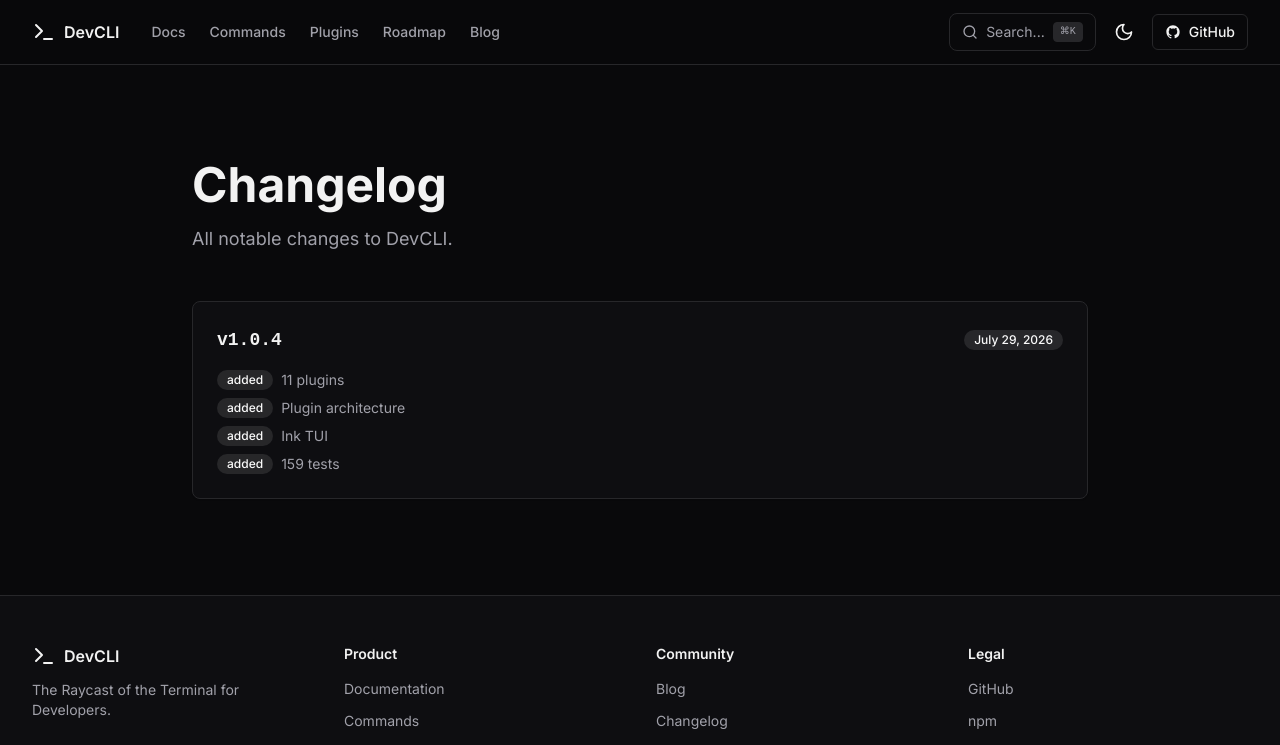
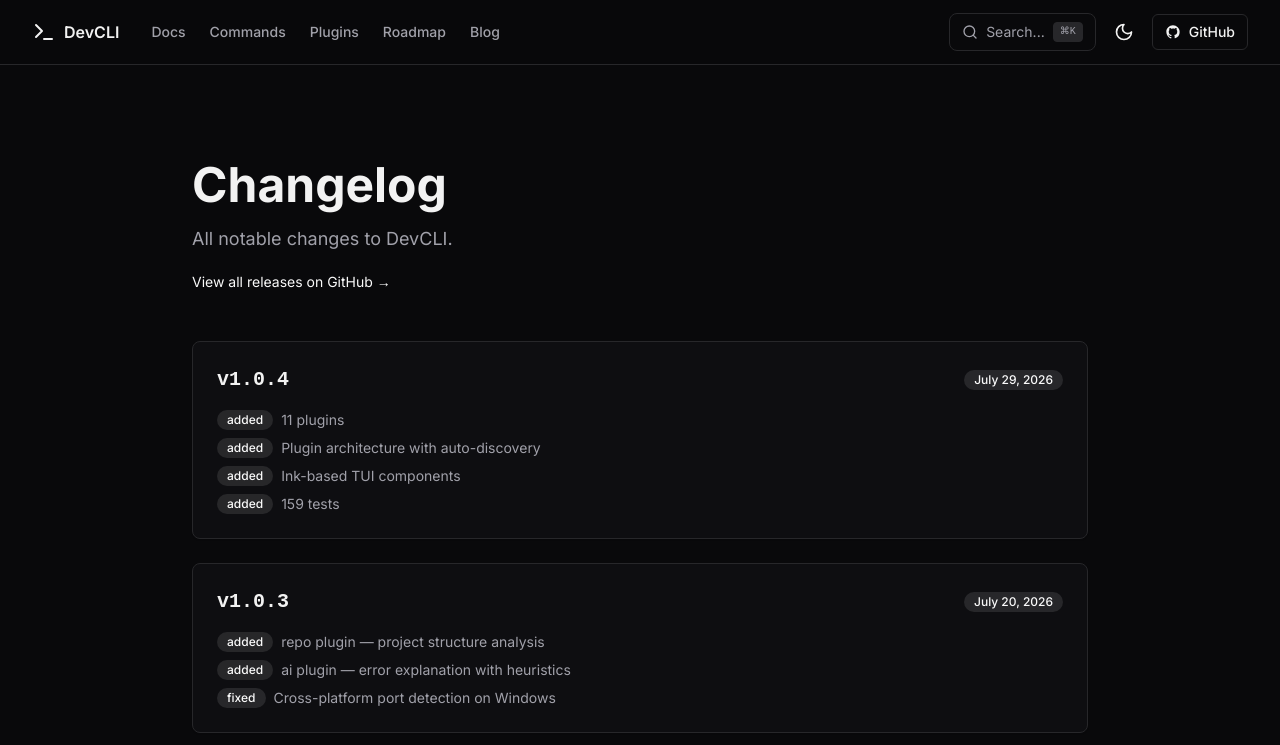
Before and after one commit to 1arley/devcli, a Next.js app in the folder apps/website/: page /en/changelog in a window 1280 px wide. Shown: the top 745 px of the page. Built offline with nearby package versions, Linux system fonts and the light colour scheme.

Commit message:
feat(website): expand changelog with multi-release history and typed badges
- Added 5 historical releases from v1.0.0 to v1.0.4
- Added typed badges (added, fixed, changed, removed)
- Added link to GitHub releases page

```diff
--- a/apps/website/src/app/[locale]/changelog/page.tsx
+++ b/apps/website/src/app/[locale]/changelog/page.tsx
@@ -1,43 +1,123 @@
 import { getDictionary } from '@/lib/i18n'
 import { type Locale } from '@/lib/i18n/config'
-import { Card, CardContent, CardHeader, CardTitle } from '@/components/ui/card'
+import { Card, CardContent, CardHeader } from '@/components/ui/card'
 import { Badge } from '@/components/ui/badge'
+import { GITHUB_REPO_URL } from '@/lib/urls'
+
+type ChangeType = 'added' | 'fixed' | 'changed' | 'removed'
+
+interface Release {
+  version: string
+  date: string
+  changes: { type: ChangeType; description: string }[]
+}
+
+const releases: Release[] = [
+  {
+    version: '1.0.4',
+    date: '2026-07-29',
+    changes: [
+      { type: 'added', description: '11 plugins' },
+      { type: 'added', description: 'Plugin architecture with auto-discovery' },
+      { type: 'added', description: 'Ink-based TUI components' },
+      { type: 'added', description: '159 tests' },
+    ],
+  },
+  {
+    version: '1.0.3',
+    date: '2026-07-20',
+    changes: [
+      { type: 'added', description: 'repo plugin — project structure analysis' },
+      { type: 'added', description: 'ai plugin — error explanation with heuristics' },
+      { type: 'fixed', description: 'Cross-platform port detection on Windows' },
+    ],
+  },
+  {
+    version: '1.0.2',
+    date: '2026-07-10',
+    changes: [
+      { type: 'added', description: 'qr plugin — QR code generation in terminal' },
+      { type: 'added', description: 'env plugin — .env file comparison' },
+      { type: 'changed', description: 'Plugin registry now validates schema on load' },
+    ],
+  },
+  {
+    version: '1.0.1',
+    date: '2026-06-28',
+    changes: [
+      { type: 'added', description: 'jwt plugin — decode, encode, validate tokens' },
+      { type: 'added', description: 'uuid plugin — UUID, NanoID, ULID generation' },
+      { type: 'fixed', description: 'Doctor plugin false positive on npm permissions' },
+    ],
+  },
+  {
+    version: '1.0.0',
+    date: '2026-06-15',
+    changes: [
+      { type: 'added', description: 'Initial release' },
+      { type: 'added', description: 'Core plugins: doctor, docker, ports, git, json' },
+      { type: 'added', description: 'Configuration system with .devclirc.json' },
+    ],
+  },
+]
+
+function formatDate(isoDate: string, locale: Locale) {
+  const localeMap = { en: 'en-US', 'pt-BR': 'pt-BR', es: 'es-ES' }
+  return new Date(isoDate).toLocaleDateString(localeMap[locale], {
+    year: 'numeric',
+    month: 'long',
+    day: 'numeric',
+  })
+}
+
+const badgeVariant: Record<ChangeType, 'default' | 'secondary' | 'destructive' | 'outline'> = {
+  added: 'default',
+  fixed: 'secondary',
+  changed: 'outline',
+  removed: 'destructive',
+}
 
 export default async function ChangelogPage({ params }: { params: Promise<{ locale: Locale }> }) {
   const { locale } = await params
   const dict = getDictionary(locale)
 
-  const releases = [
-    {
-      version: '1.0.4',
-      date: 'July 29, 2026',
-      changes: ['11 plugins', 'Plugin architecture', 'Ink TUI', '159 tests'],
-    },
-  ]
-
   return (
     <div className="container mx-auto px-4 py-24">
       <div className="mx-auto max-w-4xl">
         <h1 className="mb-4 text-4xl font-bold md:text-5xl">{dict.changelog.title}</h1>
-        <p className="mb-12 text-lg text-muted-foreground">{dict.changelog.description}</p>
+        <p className="mb-4 text-lg text-muted-foreground">{dict.changelog.description}</p>
+        <p className="mb-12">
+          <a
+            href={`${GITHUB_REPO_URL}/releases`}
+            target="_blank"
+            rel="noopener noreferrer"
+            className="text-sm text-primary hover:underline"
+          >
+            {locale === 'en'
+              ? 'View all releases on GitHub →'
+              : locale === 'pt-BR'
+                ? 'Ver todos os releases no GitHub →'
+                : 'Ver todos los releases en GitHub →'}
+          </a>
+        </p>
 
         <div className="space-y-6">
-          {releases.map((release, index) => (
-            <Card key={index}>
+          {releases.map((release) => (
+            <Card key={release.version}>
               <CardHeader>
                 <div className="flex items-center justify-between">
-                  <CardTitle className="font-mono">v{release.version}</CardTitle>
-                  <Badge variant="secondary">{release.date}</Badge>
+                  <h2 className="font-mono text-xl font-bold">v{release.version}</h2>
+                  <Badge variant="secondary">{formatDate(release.date, locale)}</Badge>
                 </div>
               </CardHeader>
               <CardContent>
                 <ul className="space-y-2">
                   {release.changes.map((change, i) => (
                     <li key={i} className="flex items-center gap-2 text-sm text-muted-foreground">
-                      <Badge variant="default" className="text-xs">
-                        {dict.changelog.added}
+                      <Badge variant={badgeVariant[change.type]} className="text-xs">
+                        {dict.changelog[change.type]}
                       </Badge>
-                      {change}
+                      {change.description}
                     </li>
                   ))}
                 </ul>
```
